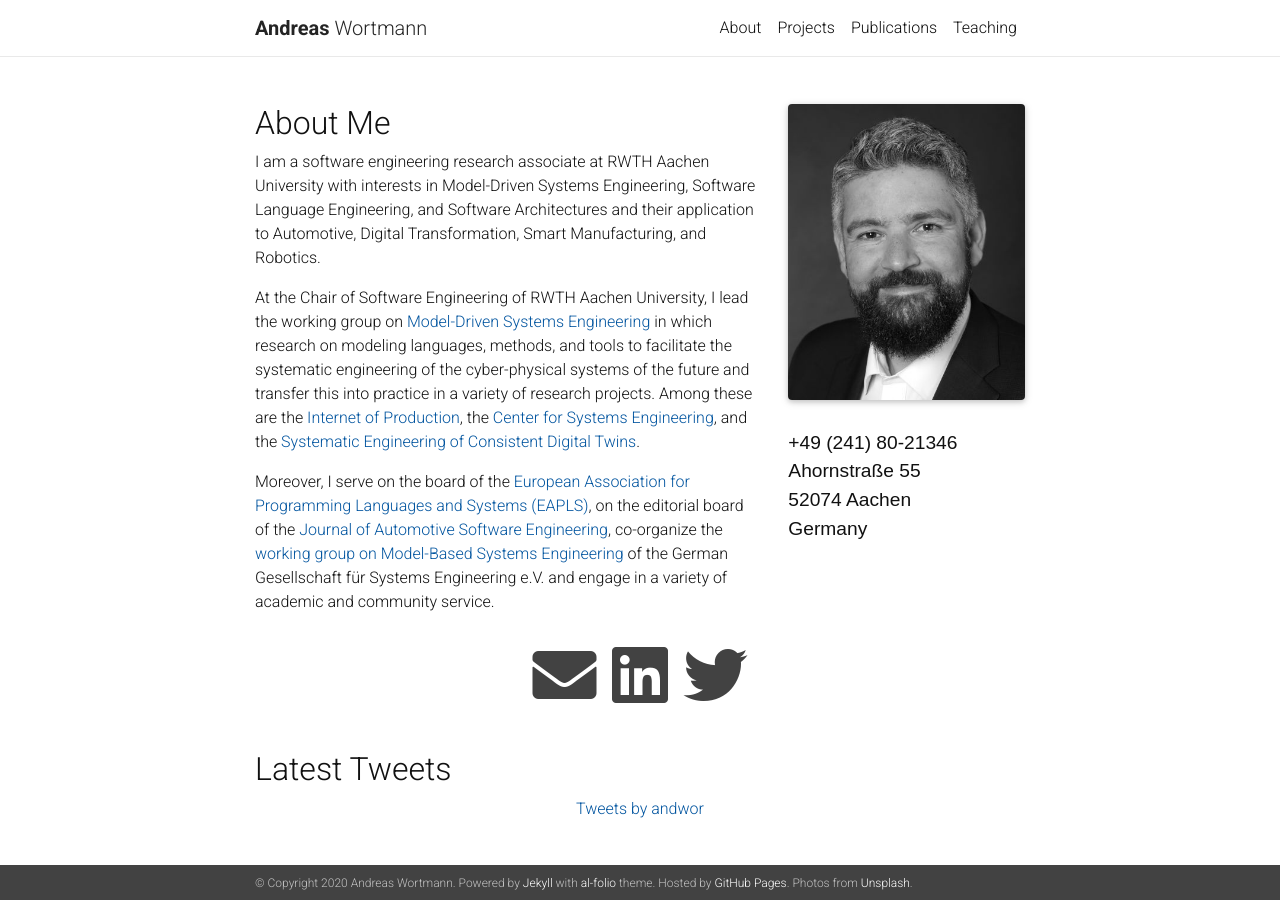
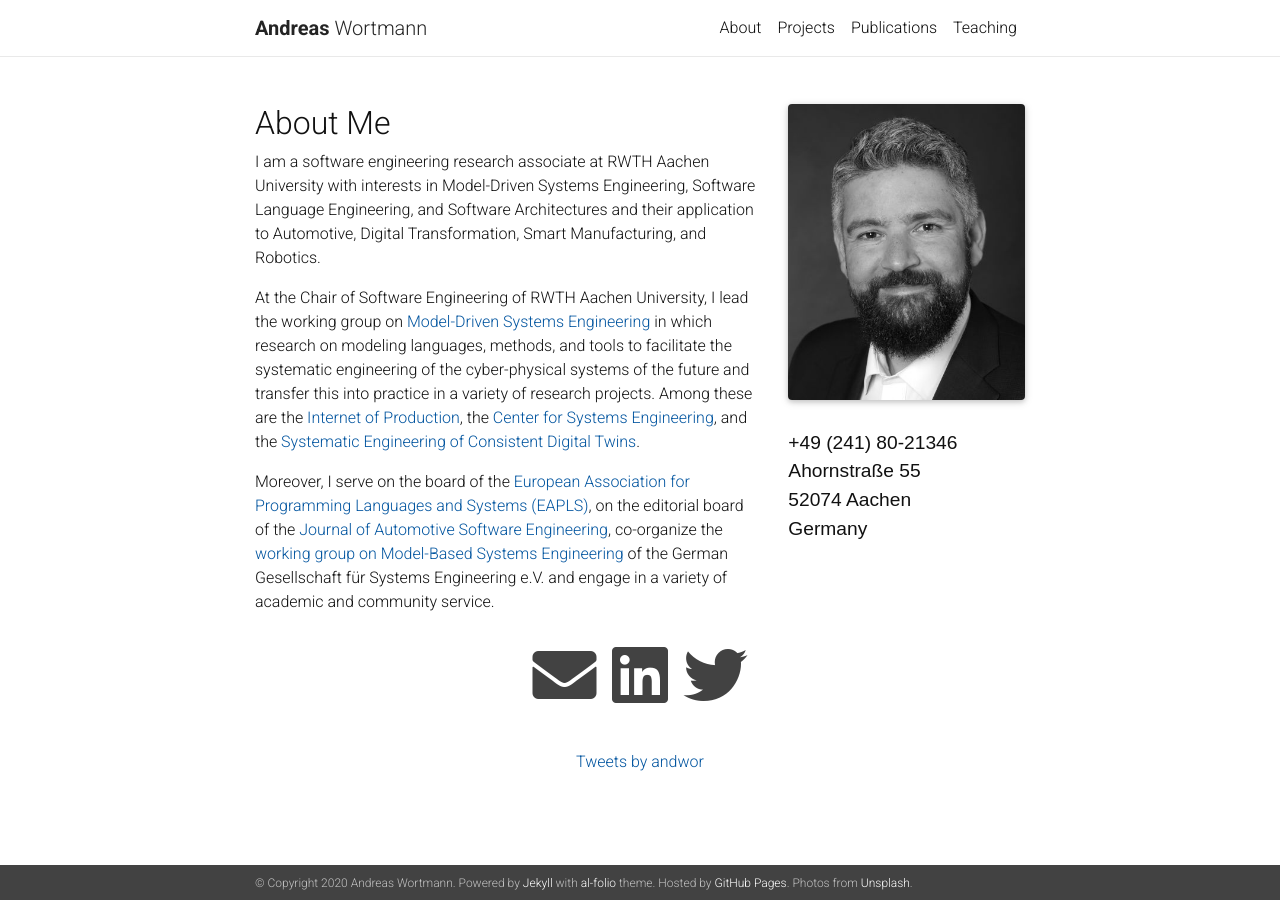
Before and after one commit to awortmann/awortmann.github.io, a Jekyll site: the page built from _pages/about.md, in a window 1280 px wide. Built offline with Jekyll 4.4.1, drawn with Linux system fonts in a browser that asks for light colours; nearby versions of some CDN libraries; comment, search, counter and statistics services are not loaded; a style sheet for code colours, icons or effects is not loaded.

Commit message:
Minor update

```diff
--- a/_layouts/about.html
+++ b/_layouts/about.html
@@ -51,7 +51,6 @@ layout: default
     {% endif %}
 
     <br/>
-    <h2>Latest Tweets</h2>
     <div class='jekyll-twitter-plugin' align="center">
       <div class='jekyll-twitter-plugin'><a class="twitter-timeline" data-width="800" data-tweet-limit="5" href="https://twitter.com/andwor?ref_src=twsrc%5Etfw">Tweets by andwor</a>
       <script async src="https://platform.twitter.com/widgets.js" charset="utf-8"></script>
```
